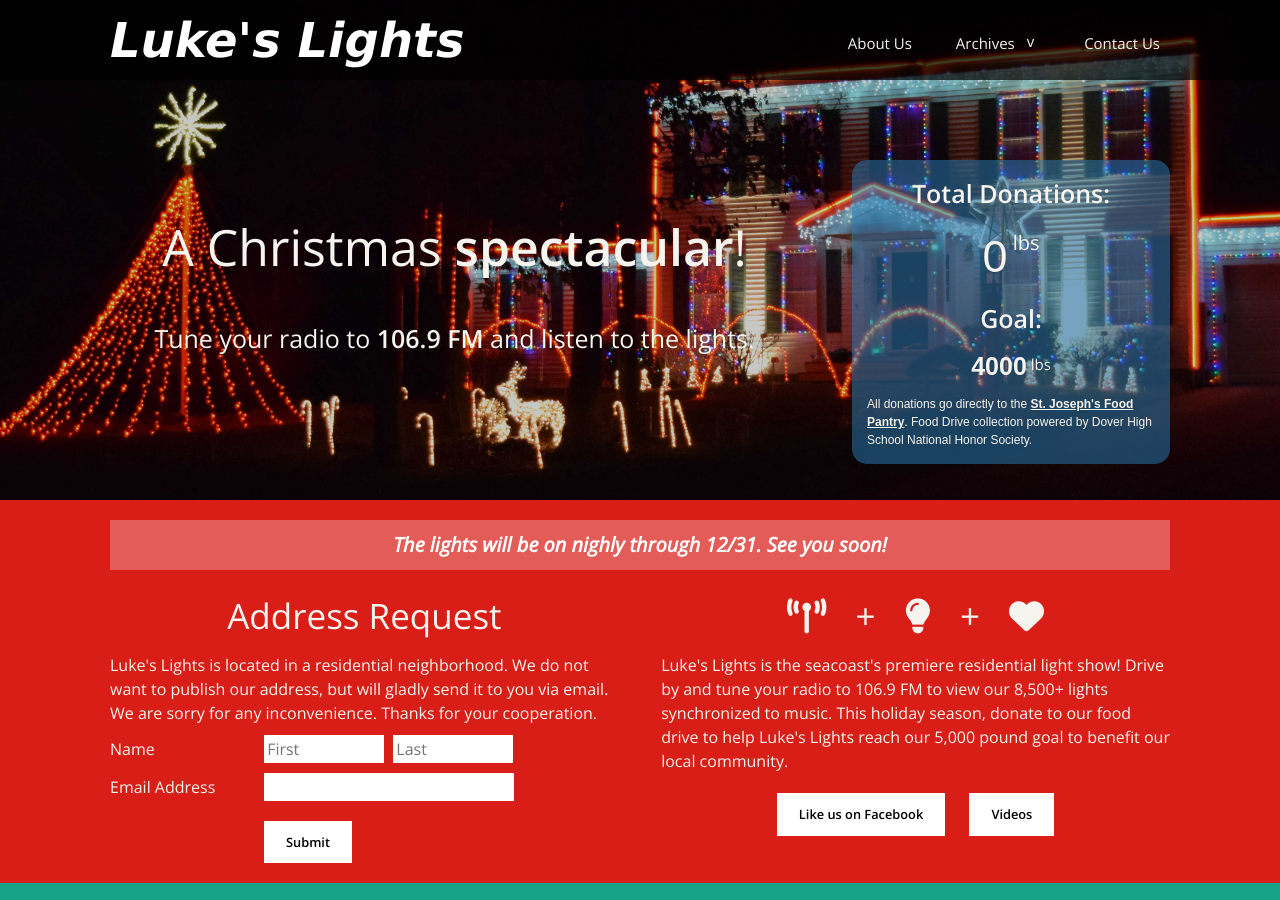
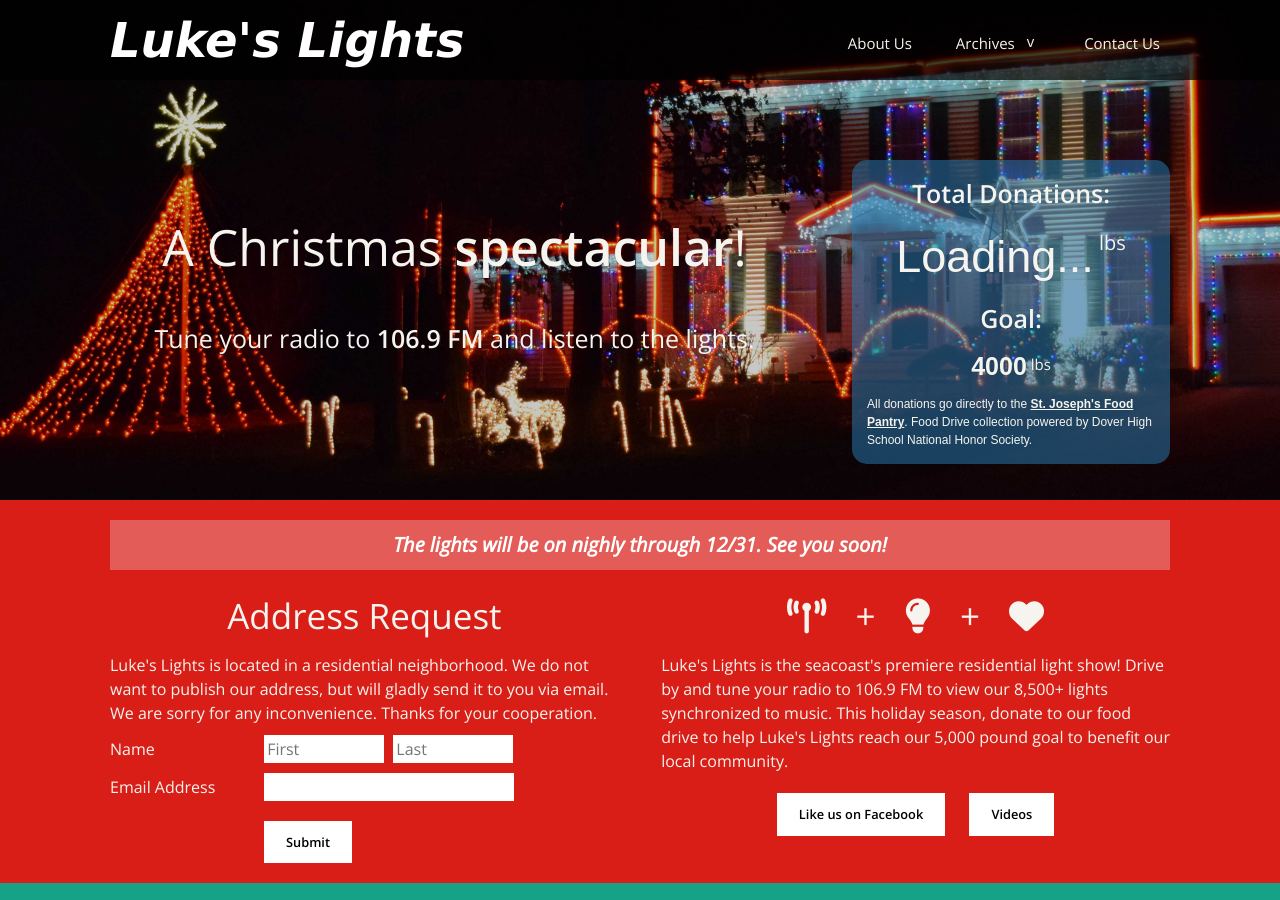
Before and after one commit to ldobson98/lukeslights, a Jekyll site: the page built from index_dec2024.html, in a window 1280 px wide and 900 px high. Built offline with Jekyll 4.4.1, drawn with Linux system fonts in a browser that asks for light colours; nearby versions of some CDN libraries; some web fonts are replaced.

Commit message:
Update index_dec2024.html

```diff
--- a/index_dec2024.html
+++ b/index_dec2024.html
@@ -13,7 +13,7 @@ title: Home
 			<link href="https://fonts.googleapis.com/css?family=Allerta+Stencil" rel="stylesheet" type="text/css">
 				<div class="update">
 					<h2 class="total">Total Donations:</h2>
-					<h3 class="total-num"><span id="gdoc-food-count">0</span><span class="units">&nbsp;lbs</span></h3>
+					<h3 class="total-num"><span id="gdoc-food-count">Loading...</span><span class="units">&nbsp;lbs</span></h3>
 					<h2 class="goal">Goal:</h2>
 					<h3 class="goal-num">4000<span class="units">&nbsp;lbs</span></h3>
 					<p>All donations go directly to the <a href="http://www.assumptiondovernh.org/index.php?option=com_content&amp;view=article&amp;id=177&amp;Itemid=198" target="_blank">St. Joseph's Food Pantry</a>. Food Drive collection powered by Dover High School National Honor Society.&nbsp;
```
